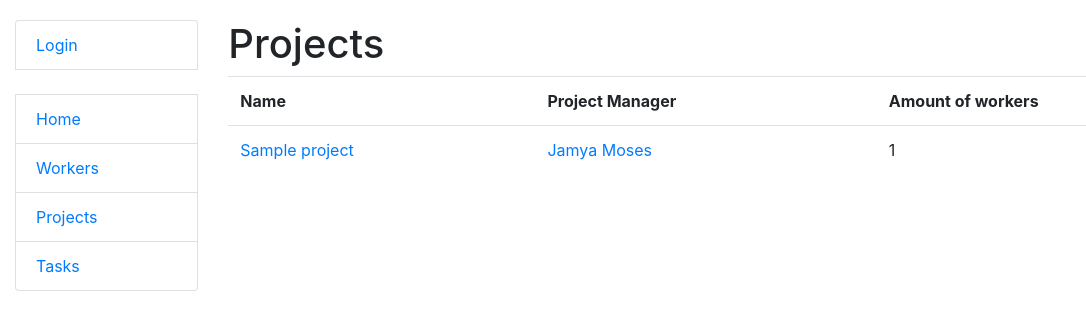
After one commit to kabust/TaskFlow-Web-App, a Django app: page /projects/ in a window 1280 px wide. The commit adds this page. Shown: the top 330 px of the page, without its empty margins (0-1086 px from the left). Run offline with Django 5.2, Linux system fonts and the light colour scheme; data comes from the database, SQL or seed files in the repository; tables that the repository leaves empty hold one stand-in row (values such as "Sample post").

```diff
--- a/core/admin.py
+++ b/core/admin.py
@@ -1,7 +1,7 @@
 from django.contrib import admin
 from django.contrib.auth.admin import UserAdmin
 
-from .models import TaskType, Task, Worker, Position
+from .models import TaskType, Task, Worker, Position, Project
 
 
 @admin.register(Worker)
@@ -35,3 +35,4 @@ class TaskAdmin(admin.ModelAdmin):
 
 admin.site.register(TaskType)
 admin.site.register(Position)
+admin.site.register(Project)
--- a/core/models.py
+++ b/core/models.py
@@ -24,6 +24,22 @@ class Worker(AbstractUser):
         ordering = ("username",)
 
 
+class Project(models.Model):
+    name = models.CharField(max_length=255)
+    project_manager = models.OneToOneField(
+        to=get_user_model(),
+        on_delete=models.SET_NULL,
+        null=True,
+    )
+    workers = models.ManyToManyField(
+        to=get_user_model(),
+        related_name="projects"
+    )
+
+    def __str__(self):
+        return self.name
+
+
 class TaskType(models.Model):
     name = models.CharField(max_length=255, unique=True)
 
@@ -42,6 +58,11 @@ class Task(models.Model):
     name = models.CharField(max_length=255)
     description = models.TextField()
     deadline = models.DateField()
+    project = models.ForeignKey(
+        to=Project,
+        on_delete=models.PROTECT,
+        null=True
+    )
     is_completed = models.BooleanField(blank=True, default=False)
     priority = models.CharField(
         max_length=255,
--- a/core/urls.py
+++ b/core/urls.py
@@ -10,13 +10,17 @@ from core.views import (
     TaskCreateView,
     TaskUpdateView,
     TaskDeleteView,
-    WorkerUpdateView
+    WorkerUpdateView,
+    ProjectListView,
+    toggle_completed,
 )
 
 urlpatterns = [
     path("", index, name="index"),
+
     path("tasks/", TaskListView.as_view(), name="task-list"),
     path("tasks/<int:pk>/", TaskDetailView.as_view(), name="task-detail"),
+    path("tasks/<int:pk>/toggle-completed", toggle_completed, name="task-toggle-completed"),
     path("tasks/create/", TaskCreateView.as_view(), name="task-create"),
     path(
         "tasks/<int:pk>/update/", TaskUpdateView.as_view(), name="task-update"
@@ -24,6 +28,7 @@ urlpatterns = [
     path(
         "tasks/<int:pk>/delete/", TaskDeleteView.as_view(), name="task-delete"
     ),
+
     path("workers/", WorkerListView.as_view(), name="worker-list"),
     path(
         "workers/<int:pk>/", WorkerDetailView.as_view(), name="worker-detail"
@@ -36,6 +41,9 @@ urlpatterns = [
     path(
         "accounts/register/", WorkerCreateView.as_view(), name="worker-create"
     ),
+
+    path("projects/", ProjectListView.as_view(), name="project-list"),
+
 ]
 
 app_name = "core"
--- a/core/views.py
+++ b/core/views.py
@@ -3,7 +3,7 @@ from datetime import date
 from django.contrib.auth import get_user_model
 from django.contrib.auth.mixins import LoginRequiredMixin
 from django.db.models import Q
-from django.http import HttpRequest, HttpResponse
+from django.http import HttpRequest, HttpResponse, HttpResponseRedirect
 from django.shortcuts import render
 from django.urls import reverse, reverse_lazy
 from django.views import generic
@@ -15,7 +15,7 @@ from core.forms import (
     WorkerCreateForm,
     WorkerUpdateForm
 )
-from core.models import Worker, Task
+from core.models import Worker, Task, Project
 
 
 def index(request: HttpRequest) -> HttpResponse:
@@ -44,11 +44,14 @@ class TaskListView(LoginRequiredMixin, generic.ListView):
         if "past_dl" in filters:
             queryset = queryset.filter(deadline__lt=date.today())
 
+        if "urgent" in filters:
+            queryset = queryset.filter(priority="Urgent")
+
         if "done" in filters:
             queryset = queryset.filter(is_completed=True)
 
-        if "urgent" in filters:
-            queryset = queryset.filter(priority="Urgent")
+        else:
+            queryset = queryset.filter(is_completed=False)
 
         return queryset
 
@@ -100,6 +103,18 @@ class TaskDeleteView(LoginRequiredMixin, generic.DeleteView):
         return context
 
 
+def toggle_completed(request: HttpRequest, pk) -> HttpResponseRedirect | HttpResponse:
+    task = Task.objects.get(pk=pk)
+
+    if request.user in task.assignees.all():
+        task.is_completed = not task.is_completed
+        task.save()
+    else:
+        return HttpResponse("Not authorized", status=405)
+
+    return HttpResponseRedirect(reverse("core:task-detail", args=(pk,)))
+
+
 class WorkerListView(LoginRequiredMixin, generic.ListView):
     paginate_by = 10
 
@@ -132,6 +147,12 @@ class WorkerCreateView(generic.CreateView):
     form_class = WorkerCreateForm
     success_url = reverse_lazy("core:index")
 
+    def get_context_data(self, *, object_list=None, **kwargs):
+        context = super().get_context_data(**kwargs)
+
+        context["previous_url"] = self.request.META.get("HTTP_REFERER")
+        return context
+
 
 class WorkerUpdateView(generic.UpdateView):
     form_class = WorkerUpdateForm
@@ -143,3 +164,13 @@ class WorkerUpdateView(generic.UpdateView):
     def get_success_url(self):
         pk = self.request.user.pk
         return reverse("core:worker-detail", args=(pk,))
+
+    def get_context_data(self, *, object_list=None, **kwargs):
+        context = super().get_context_data(**kwargs)
+
+        context["previous_url"] = self.request.META.get("HTTP_REFERER")
+        return context
+
+
+class ProjectListView(generic.ListView):
+    queryset = Project.objects.prefetch_related("workers")
--- a/static/css/styles.css
+++ b/static/css/styles.css
@@ -36,3 +36,18 @@ body {
     align-items: center;
     justify-content: space-between;
 }
+
+.btn-circle.btn-xl {
+    width: 50px;
+    height: 50px;
+    padding: 13px 0;
+    border-radius: 60px;
+    font-size: 15px;
+    text-align: center;
+    margin-right: -14px;
+    border-color: #838383;
+}
+
+.table tr td {
+    vertical-align: middle;
+}
--- /dev/null
+++ b/templates/core/project_list.html
@@ -0,0 +1,27 @@
+{% extends "base.html" %}
+
+{% block content %}
+  <h1>Projects</h1>
+  <table class="table">
+    <tr>
+      <th>Name</th>
+      <th>Project Manager</th>
+      <th>Amount of workers</th>
+    </tr>
+    {% for project in project_list %}
+      <tr>
+        <td><a href="">{{ project }}</a>
+          {% if request.user in project.workers.all %}
+            (My project)
+          {% endif %}
+        </td>
+        <td>
+          <a href="{% url "core:worker-detail" project.project_manager.pk %}">
+            {{ project.project_manager.first_name }} {{ project.project_manager.last_name }}
+          </a>
+        </td>
+        <td>{{ project.workers.count }}</td>
+      </tr>
+    {% endfor %}
+  </table>
+{% endblock %}
--- a/templates/core/worker_form.html
+++ b/templates/core/worker_form.html
@@ -7,5 +7,6 @@
     {% csrf_token %}
     {{ form|crispy }}
     <input type="submit" value="Submit" class="btn btn-primary">
+    <a href="{{ previous_url }}" class="btn btn-secondary">Cancel</a>
   </form>
 {% endblock %}
--- a/templates/includes/sidebar.html
+++ b/templates/includes/sidebar.html
@@ -11,7 +11,7 @@
   <br>
 
   <li class="list-group-item"><a href="{% url "core:index" %}">Home</a></li>
+  <li class="list-group-item"><a href="{% url "core:worker-list" %}">Workers</a></li>
+  <li class="list-group-item"><a href="{% url "core:project-list" %}">Projects</a></li>
   <li class="list-group-item"><a href="{% url "core:task-list" %}">Tasks</a></li>
-  <li class="list-group-item"><a href="{% url "core:worker-list" %}">Workers</a></li>
-  <li class="list-group-item"><a href="#">Projects</a></li>
 </ul>
```
Also changed, not shown: core/forms.py (+13 -5 lines), templates/core/task_detail.html (+13 -1 lines), templates/core/task_list.html (+6 -2 lines), templates/core/worker_detail.html (+4 -4 lines).
